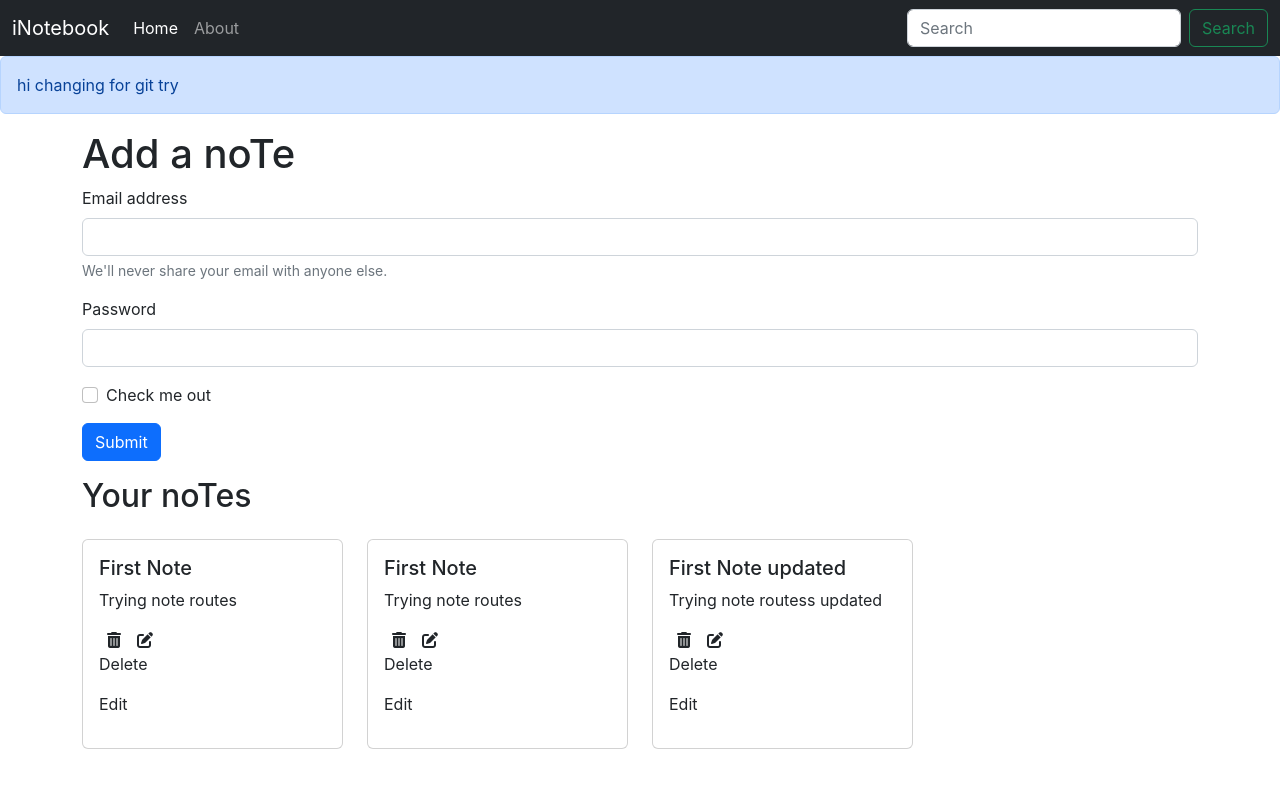
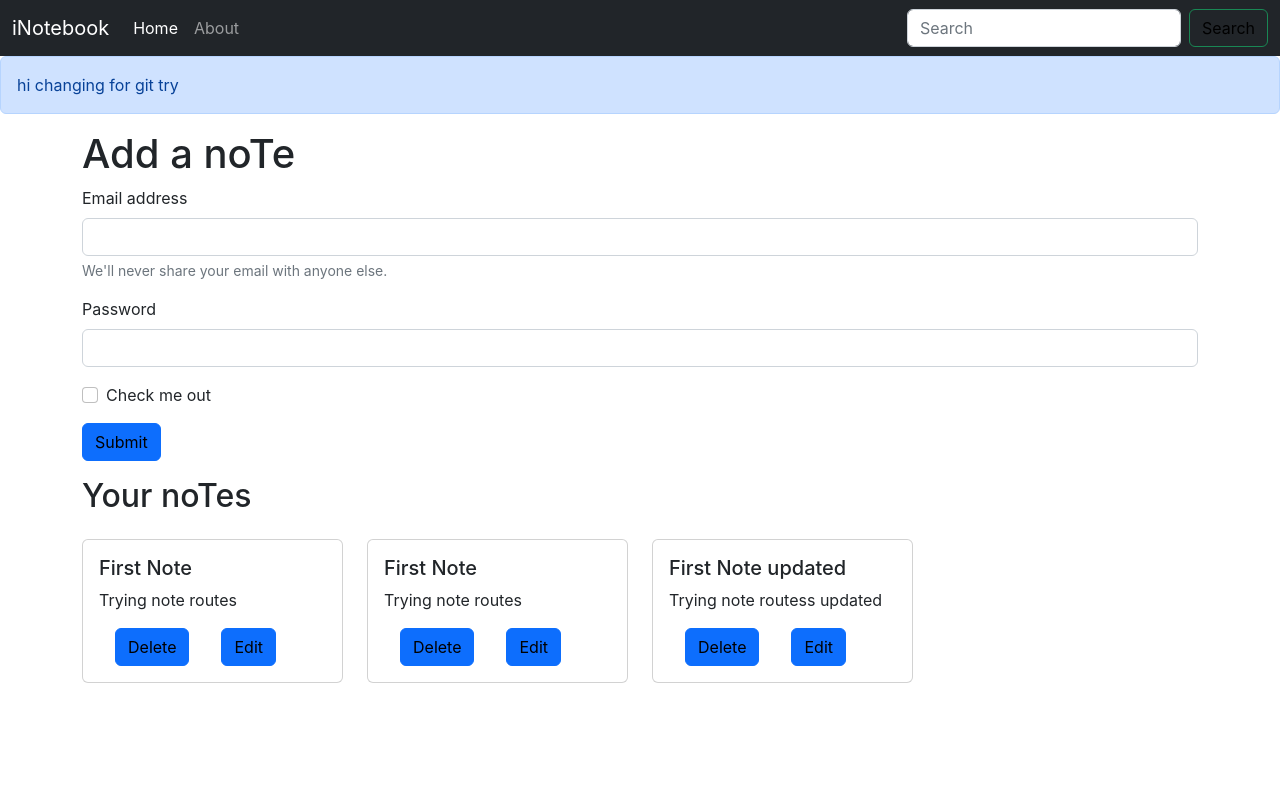
Before and after one commit to AlmightyAmogh/iNoteCWH, a React (Create React App) app: page / in a window 1280 px wide. Shown: the top 788 px of the page. Built offline with nearby package versions, Linux system fonts and the light colour scheme.

Commit message:
added button to noteitem for delete and edit

```diff
--- a/src/components/Alert.js
+++ b/src/components/Alert.js
@@ -2,7 +2,7 @@
 
 const Alert = (props) => {
   return (
-    <div><div class="alert alert-primary" role="alert">
+    <div><div className="alert alert-primary" role="alert">
     {props.message}
   </div></div>
   )
--- a/src/components/Home.js
+++ b/src/components/Home.js
@@ -9,20 +9,20 @@
       <div className="container my-3">
       <h1>Add a noTe</h1>
       <form>
-      <div class="mb-3">
-    <label for="exampleInputEmail1" class="form-label">Email address</label>
-    <input type="email" class="form-control" id="exampleInputEmail1" aria-describedby="emailHelp"/>
-    <div id="emailHelp" class="form-text">We'll never share your email with anyone else.</div>
+      <div className="mb-3">
+    <label htmlFor="exampleInputEmail1" className="form-label">Email address</label>
+    <input type="email" className="form-control" id="exampleInputEmail1" aria-describedby="emailHelp"/>
+    <div id="emailHelp" className="form-text">We'll never share your email with anyone else.</div>
     </div>
-    <div class="mb-3">
-    <label for="exampleInputPassword1" class="form-label">Password</label>
-    <input type="password" class="form-control" id="exampleInputPassword1"/>
+    <div className="mb-3">
+    <label htmlFor="exampleInputPassword1" className="form-label">Password</label>
+    <input type="password" className="form-control" id="exampleInputPassword1"/>
    </div>
-   <div class="mb-3 form-check">
-    <input type="checkbox" class="form-check-input" id="exampleCheck1"/>
-    <label class="form-check-label" for="exampleCheck1">Check me out</label>
+   <div className="mb-3 form-check">
+    <input type="checkbox" className="form-check-input" id="exampleCheck1"/>
+    <label className="form-check-label" htmlFor="exampleCheck1">Check me out</label>
     </div>
-       <button type="submit" class="btn btn-primary">Submit</button>
+       <button type="submit" className="btn btn-primary">Submit</button>
       </form>
       <Notes/>
       </div>
--- a/src/components/NoteItem.js
+++ b/src/components/NoteItem.js
@@ -5,14 +5,16 @@
   const { note } = props;
   return (
     <div className="col-md-3">
-      <div class="card my-3">
-        <div class="card-body">
-          <h5 class="card-title">{note.title}</h5>
-          <p class="card-text">{note.description}</p>
-          <i class="fa fa-solid fa-trash-can mx-2"></i>
-          <i class="fa fa-solid fa-pen-to-square mx-2"></i>
-          <p>Delete</p>
-          <p>Edit</p>
+      <div className="card my-3">
+        <div className="card-body">
+          <h5 className="card-title">{note.title}</h5>
+          <p className="card-text">{note.description}</p>
+          {/* <i className="fa fa-solid fa-trash-can mx-2"></i>
+          <i className="fa fa-solid fa-pen-to-square mx-2"></i> */}
+          <div className="d-flex align-items-center">
+          <button type="button" className="btn btn-primary mx-3">Delete</button>
+          <button type="button" className="btn btn-primary mx-3">Edit</button>
+          </div>
         </div>
       </div>
     </div>
--- a/src/index.css
+++ b/src/index.css
@@ -11,3 +11,8 @@
   font-family: source-code-pro, Menlo, Monaco, Consolas, 'Courier New',
     monospace;
 }
+
+.btn{
+  color: black;
+
+}
```
